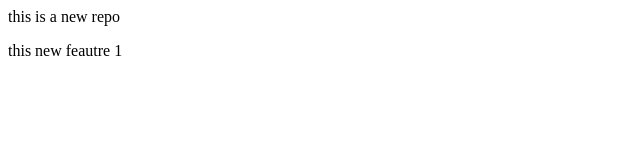
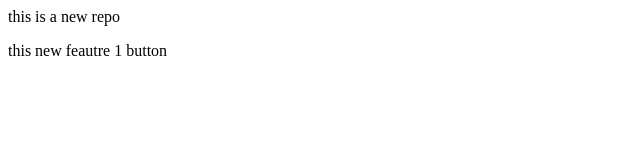
Before and after one commit to Suraj-Baswal/localrepo, a plain HTML site: page index.html in a window 1280 px wide. Shown: the full height of the page, 0-640 px from the left. Drawn offline with Linux system fonts and the light colour scheme.

```diff
--- a/index.html
+++ b/index.html
@@ -1,2 +1,2 @@
 <p>this is a new repo</p>
-<p>this new feautre 1</p>
+<p>this new feautre 1 button</p>
```
